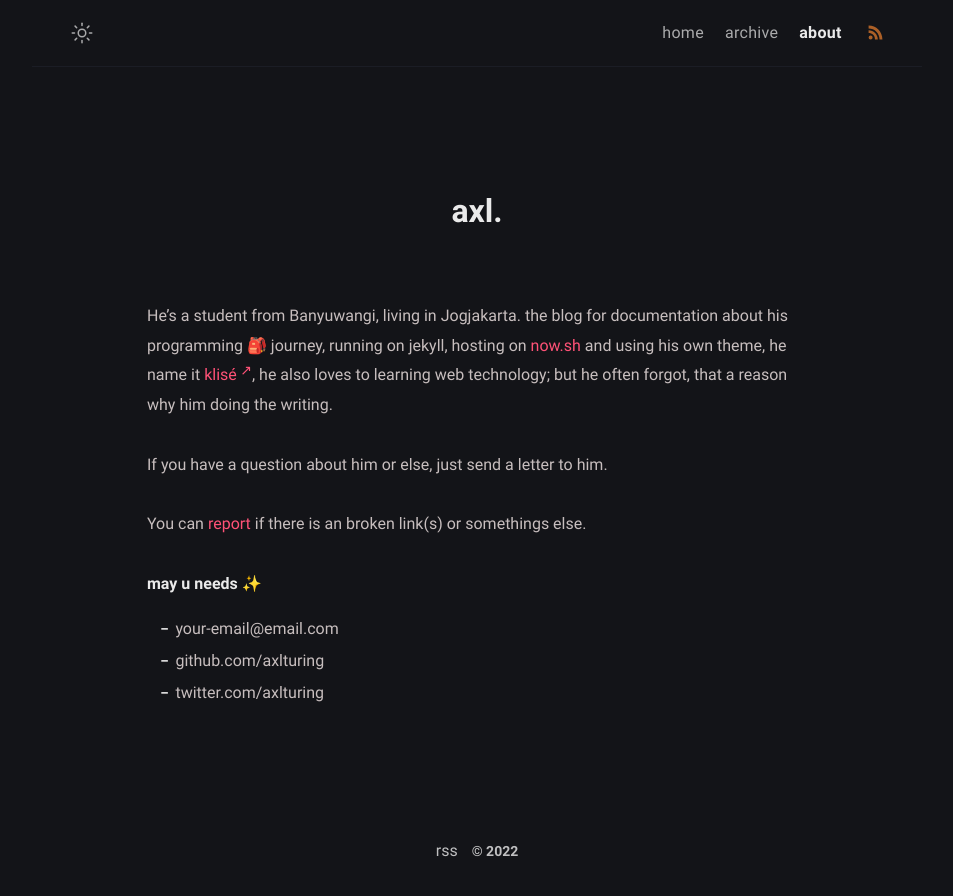
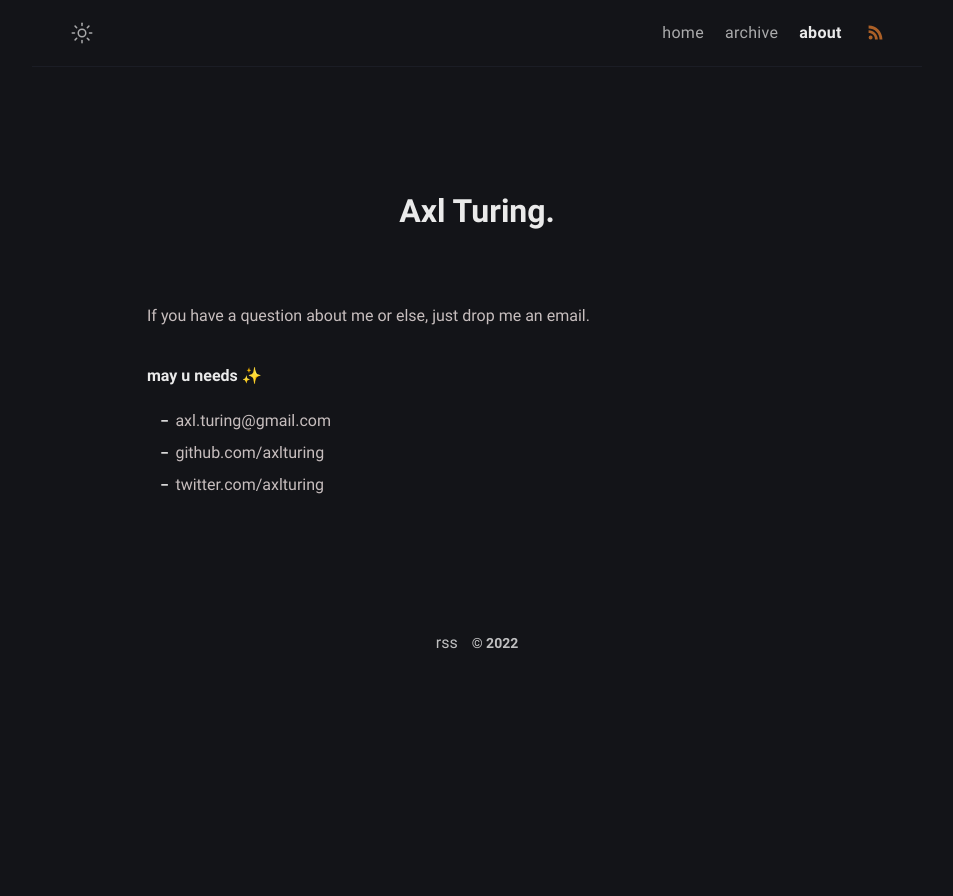
Before and after one commit to axlturing/rocknbyte.github.io, a Jekyll site: the page built from about.md, in a window 1280 px wide. Shown: the top 896 px of the page, without its empty margins (163-1116 px from the left). Built offline with Jekyll 4.4.1, drawn with Linux system fonts in a browser that asks for light colours.

Commit message:
initial
init

```diff
--- a/_config.yml
+++ b/_config.yml
@@ -18,7 +18,7 @@ author:
   github: axlturing # github username
   twitter: axlturing # twitter username
   facebook: facebook_username # facebook username
-  email: your-email@email.com # email adress
+  email: axl.turing@gmail.com # email adress
   avatar: /assets/img/X18e9ctE_400x400.jpeg # change with your own avatar
 
 # URL settings
--- a/about.md
+++ b/about.md
@@ -1,16 +1,12 @@
 ---
-title: axl
+title: Axl Turing
 permalink: /about/
 layout: page
 excerpt: Hello peeps, I'm a computer engineer from London.
 comments: false
 ---
 
-He's a student from Banyuwangi, living in Jogjakarta. the blog for documentation about his programming 🎒 journey, running on jekyll, hosting on [now.sh](http://now.sh) and using his own theme, he name it <a href="https://github.com/piharpi/jekyll-klise" target="_blank" rel="noopener">klisé</a>, he also loves to learning web technology; but he often forgot, that a reason why him doing the writing.
-
-If you have a question about him or else, just send a letter to him.
-
-You can [report](http://github.com/piharpi/jekyll-klise/issues/new) if there is an broken link(s) or somethings else.
+If you have a question about me or else, just drop me an email.
 
 **may u needs ✨**
 
```
